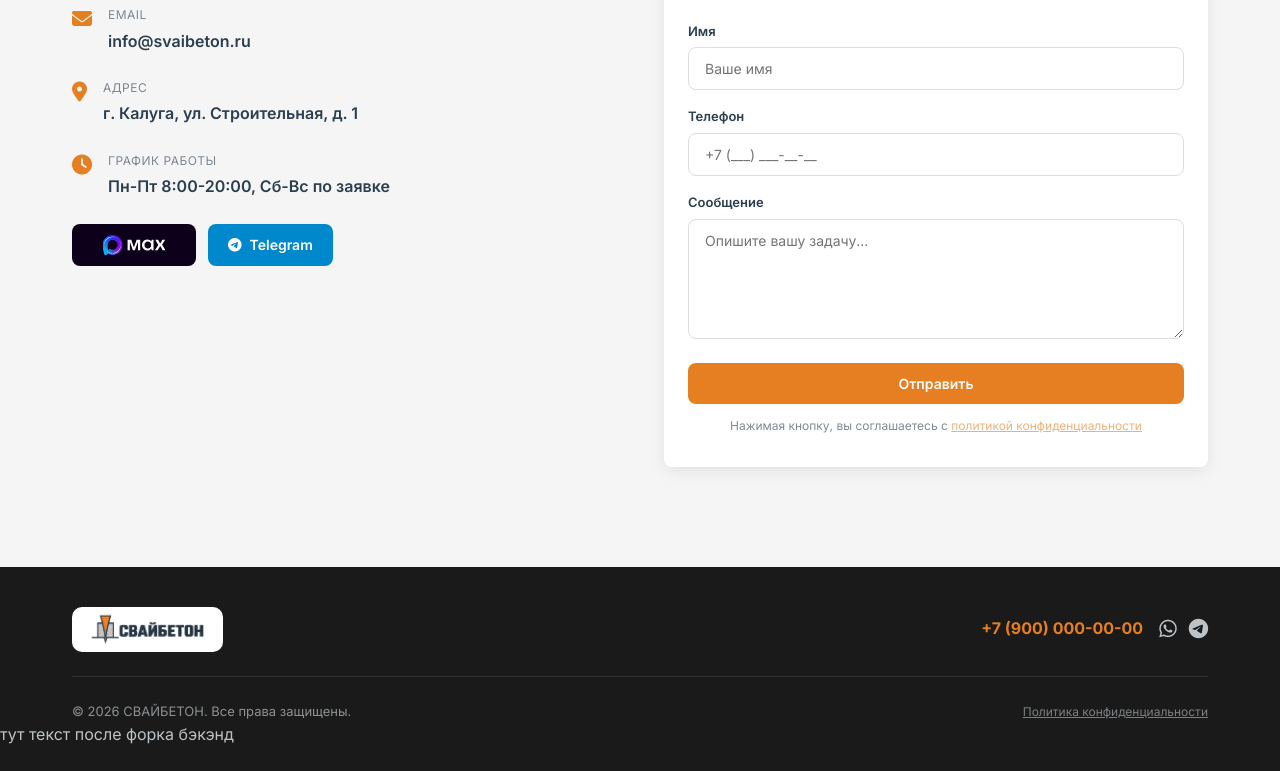
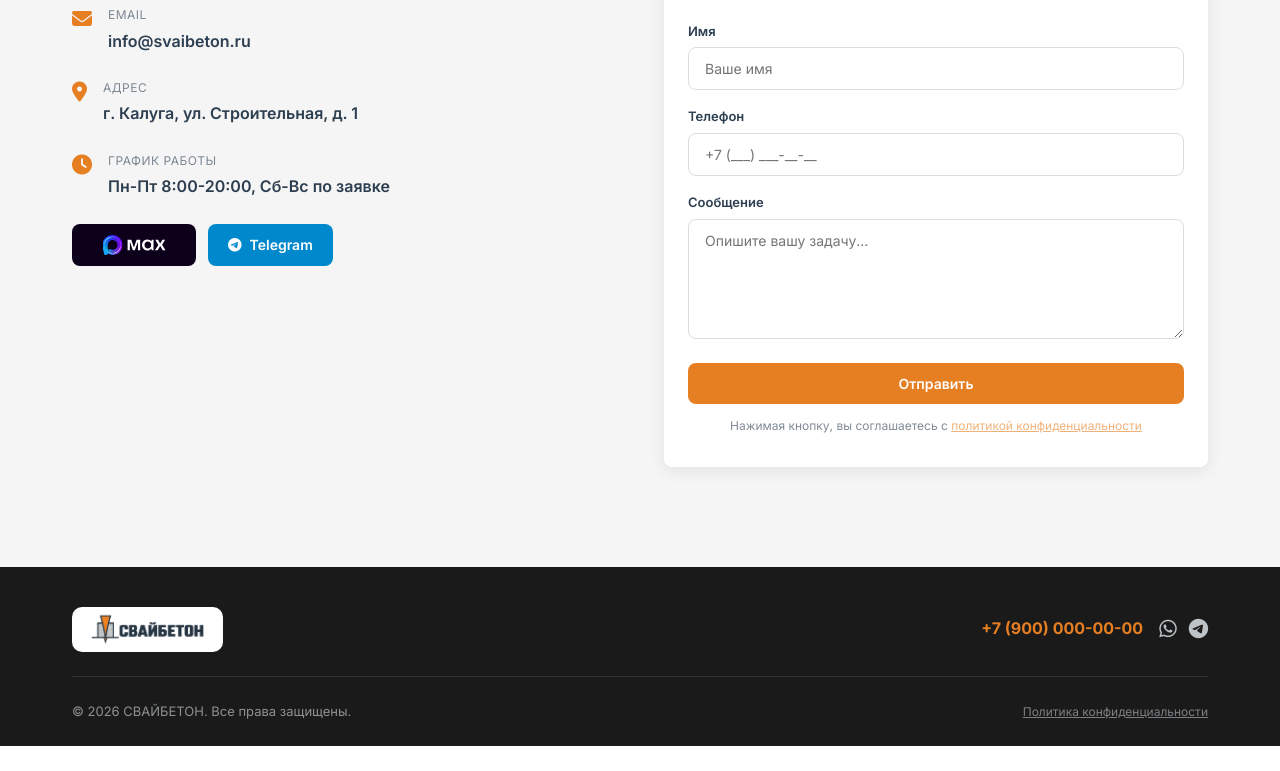
Before and after one commit to egorJPG/SVAEBOY_www, a plain HTML site: page index.html in a window 1280 px wide. Shown: the part 5184-5955 px from the top of the page. After the commit the page ends 5930 px from the top, so only its background shows below. Drawn offline with Linux system fonts and the light colour scheme.

Commit message:
убрал тестовый текст

```diff
--- a/index.html
+++ b/index.html
@@ -367,7 +367,6 @@
             <a href="#" class="footer__privacy">Политика конфиденциальности</a>
         </div>
     </div>
-    тут текст после форка бэкэнд
 </footer>
 
 <!-- ===== МОДАЛЬНОЕ ОКНО (Заказать звонок / Рассчитать стоимость) ===== -->
```
